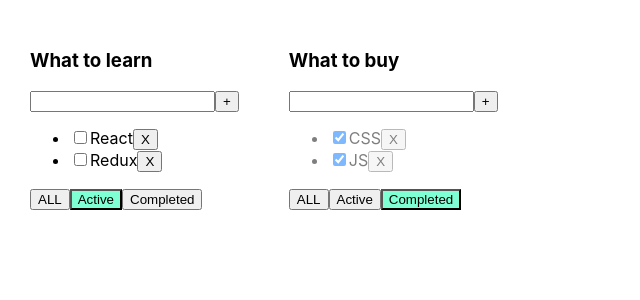
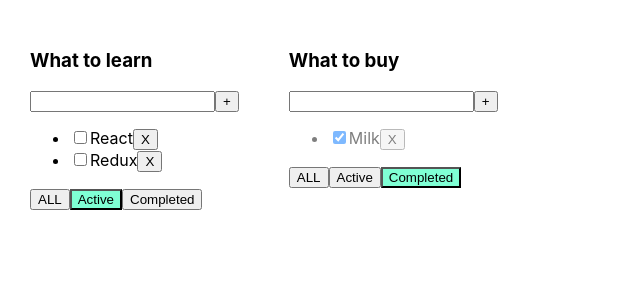
Before and after one commit to jagazed/todolist, a React (Create React App) app in the folder todolist/: page / in a window 1280 px wide. Shown: the top 300 px of the page, without its empty margins (0-640 px from the left). Built offline with nearby package versions, Linux system fonts and the light colour scheme.

Commit message:
change todolist

```diff
--- a/todolist/src/App.tsx
+++ b/todolist/src/App.tsx
@@ -19,31 +19,28 @@
 }
 
 function App() {
-
-    let [tasks, setTasks] = useState<Array<TaskType>>([
-        {id: v1(), title: "CSS", isDone: true},
-        {id: v1(), title: "JS", isDone: true},
-        {id: v1(), title: "React", isDone: false},
-        {id: v1(), title: "Redux", isDone: false}
-    ]);
-
-    function removeTask(id: string) {
-        let filteredTasks = tasks.filter(t => t.id !== id)
-        setTasks(filteredTasks);
+    function removeTask(id: string, todolistId: string) {
+        let tasks = tasksObj[todolistId];
+        let filteredTasks = tasks.filter(t => t.id !== id);
+        tasksObj[todolistId] = filteredTasks;
+        settasks({...tasksObj});
     }
 
-    function addTask(title: string) {
+    function addTask(title: string, todolistId: string) {
         let newTask = {id: v1(), title: title, isDone: false};
+        let tasks = tasksObj[todolistId];
         let newTasks = [newTask, ...tasks];
-        setTasks(newTasks);
+        tasksObj[todolistId] = newTasks;
+        settasks({...tasksObj});
     }
 
-    function changeStatus(taskId: string, isDone: boolean) {
-        let task = tasks.find(t => t.id === taskId)
+    function changeStatus(taskId: string, isDone: boolean, todolistId: string) {
+        let tasks = tasksObj[todolistId];
+        let task = tasks.find(t => t.id === taskId);
         if (task) {
             task.isDone = isDone;
+            settasks({...tasksObj});
         }
-        setTasks([...tasks]);
     }
 
     function changeFilter(value: FilterValuesType, todolistId: string) {
@@ -54,22 +51,38 @@
         }
     }
 
+    let todolistId1 = v1();
+    let todolistId2 = v1();
+
     let [todolists, setTodolists] = useState<Array<TodolistType>> ([
-        {id: v1(), title: "What to learn", filter: "active"},
-        {id: v1(), title: "What to buy", filter: "completed"}
+        {id: todolistId1, title: "What to learn", filter: "active"},
+        {id: todolistId2, title: "What to buy", filter: "completed"}
     ])
+
+    let [tasksObj, settasks] = useState({
+        [todolistId1]: [
+            {id: v1(), title: "CSS", isDone: true},
+            {id: v1(), title: "JS", isDone: true},
+            {id: v1(), title: "React", isDone: false},
+            {id: v1(), title: "Redux", isDone: false}
+        ],
+        [todolistId2]: [
+            {id: v1(), title: "Book", isDone: false},
+            {id: v1(), title: "Milk", isDone: true}
+        ]
+    });
 
     return (
         <div className="App">
             {
                 todolists.map((tl) => {
-                    let taskForTodolist = tasks;
+                    let taskForTodolist = tasksObj[tl.id];
 
                     if (tl.filter === "completed") {
-                        taskForTodolist = tasks.filter(t => t.isDone === true);
+                        taskForTodolist = taskForTodolist.filter(t => t.isDone === true);
                     }
                     if (tl.filter === "active") {
-                        taskForTodolist = tasks.filter(t => t.isDone === false);
+                        taskForTodolist = taskForTodolist.filter(t => t.isDone === false);
                     }
 
                     return <Todolist
--- a/todolist/src/Todolist.tsx
+++ b/todolist/src/Todolist.tsx
@@ -12,10 +12,10 @@
     id: string
     title: string
     tasks: Array<TaskType>
-    removeTask: (id: string) => void
+    removeTask: (id: string, todotislId: string) => void
     changeFilter: (value: FilterValuesType, todolistId: string) => void
-    addTask: (title: string) => void
-    changeTaskStatus: (taskId: string, isDone: boolean) => void
+    addTask: (title: string, todotislId: string) => void
+    changeTaskStatus: (taskId: string, isDone: boolean, todotislId: string) => void
     filter: FilterValuesType
 }
 export function Todolist(props: PropsType) {
@@ -28,13 +28,14 @@
     const onKeyPressHandler = (e: KeyboardEvent<HTMLInputElement>) => {
         setError(null);
         if (e.charCode === 13) {
-            props.addTask(newTaskTitle);
-            setNewTaskTitle("");
+            addTask();
+            //props.addTask(newTaskTitle, props.id);
+            //setNewTaskTitle("");
         }
     }
     const addTask = () => {
         if (newTaskTitle.trim() !== "") {
-            props.addTask(newTaskTitle.trim());
+            props.addTask(newTaskTitle.trim(), props.id);
             setNewTaskTitle("");
         } else {
             setError("Title is requied")
@@ -59,9 +60,9 @@
             <ul>
                 {
                     props.tasks.map((t) => {
-                        const onRemoveHandler = () => {props.removeTask(t.id)}
+                        const onRemoveHandler = () => {props.removeTask(t.id, props.id)}
                         const onChangeHandler = (e: ChangeEvent<HTMLInputElement>) => {
-                            props.changeTaskStatus(t.id, e.currentTarget.checked)
+                            props.changeTaskStatus(t.id, e.currentTarget.checked, props.id)
                         }
 
                         return (
```
